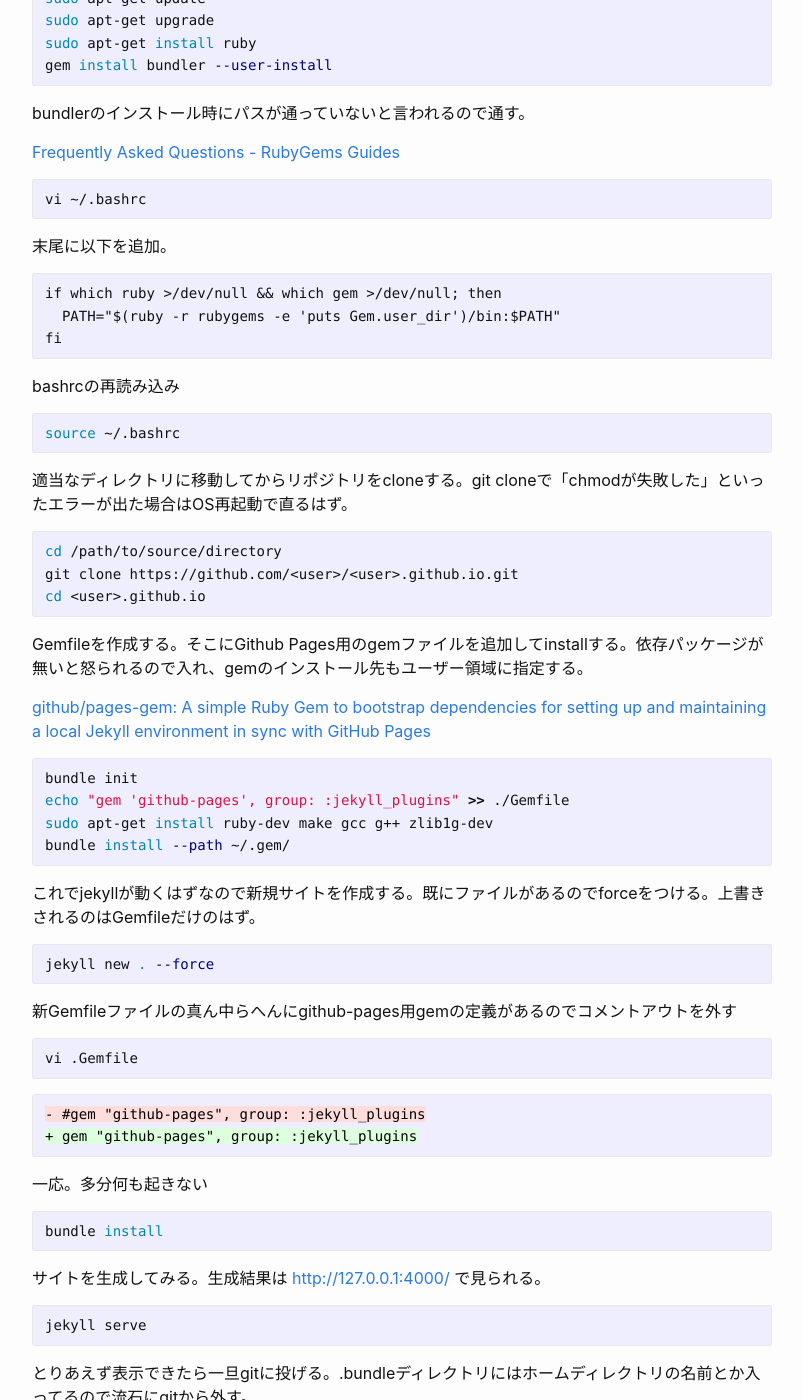
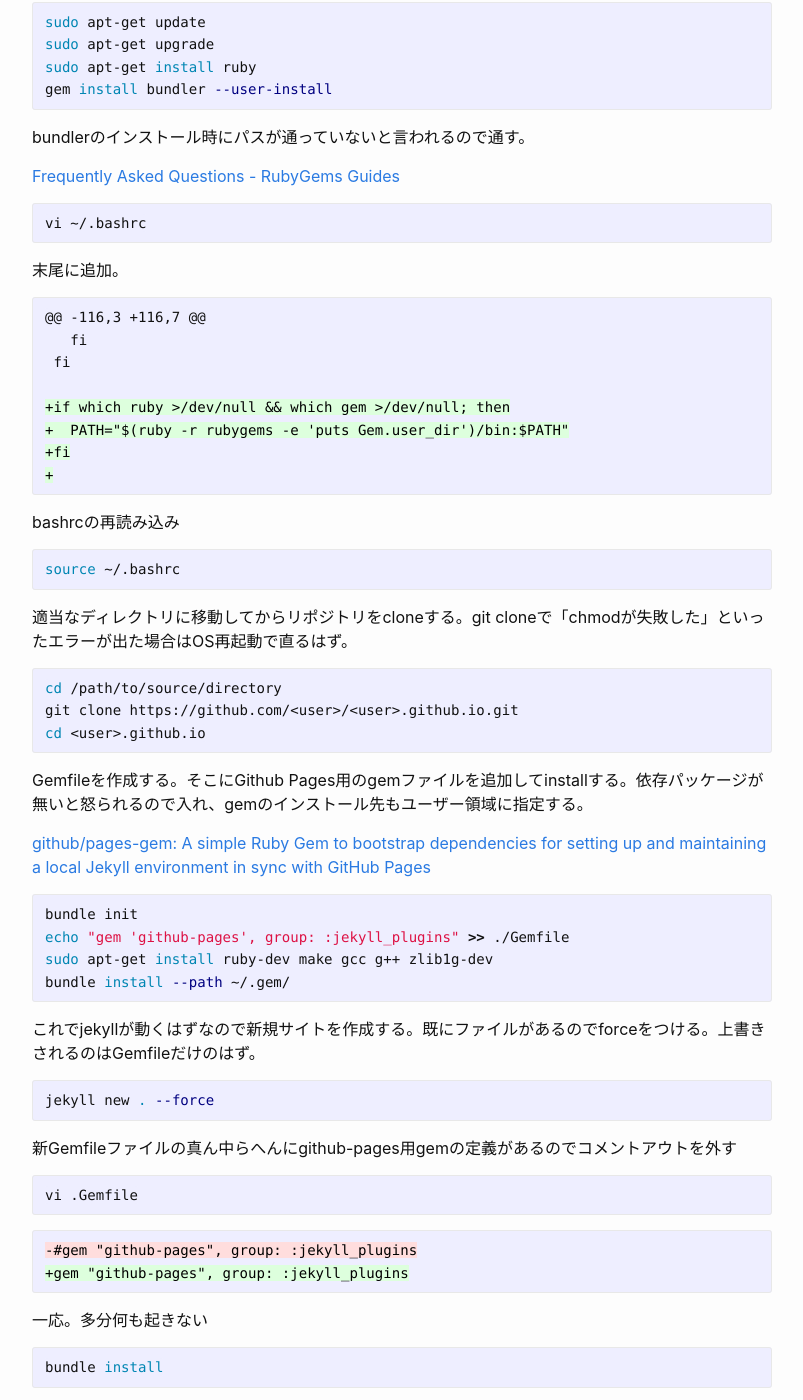
Before and after one commit to maeda577/maeda577.github.io, a Jekyll site: the page built from _posts/2019-11-04-new-jekyll.md, in a window 1280 px wide and 1400 px high, scrolled down 1103 px. Shown: the whole window, without its empty margins (238-1041 px from the left). Built offline with Jekyll 4.4.1, drawn with Linux system fonts in a browser that asks for light colours; some of the changed text lies outside the part shown.

Commit message:
記事再修正

````diff
--- a/_posts/2019-11-04-new-jekyll.md
+++ b/_posts/2019-11-04-new-jekyll.md
@@ -41,11 +42,16 @@ bundlerのインストール時にパスが通っていないと言われるの
 ``` shell
 vi ~/.bashrc
 ```
-末尾に以下を追加。
+末尾に追加。
 ``` diff
-if which ruby >/dev/null && which gem >/dev/null; then
-  PATH="$(ruby -r rubygems -e 'puts Gem.user_dir')/bin:$PATH"
-fi
+@@ -116,3 +116,7 @@
+   fi
+ fi
+
++if which ruby >/dev/null && which gem >/dev/null; then
++  PATH="$(ruby -r rubygems -e 'puts Gem.user_dir')/bin:$PATH"
++fi
++
 ```
 
 bashrcの再読み込み
@@ -80,8 +86,8 @@ jekyll new . --force
 vi .Gemfile
 ```
 ``` diff
-- #gem "github-pages", group: :jekyll_plugins
-+ gem "github-pages", group: :jekyll_plugins
+-#gem "github-pages", group: :jekyll_plugins
++gem "github-pages", group: :jekyll_plugins
 ```
 
 一応。多分何も起きない
````
Also changed, not shown: other parts of _posts/2019-11-04-new-jekyll.md (+1 -3 lines).
